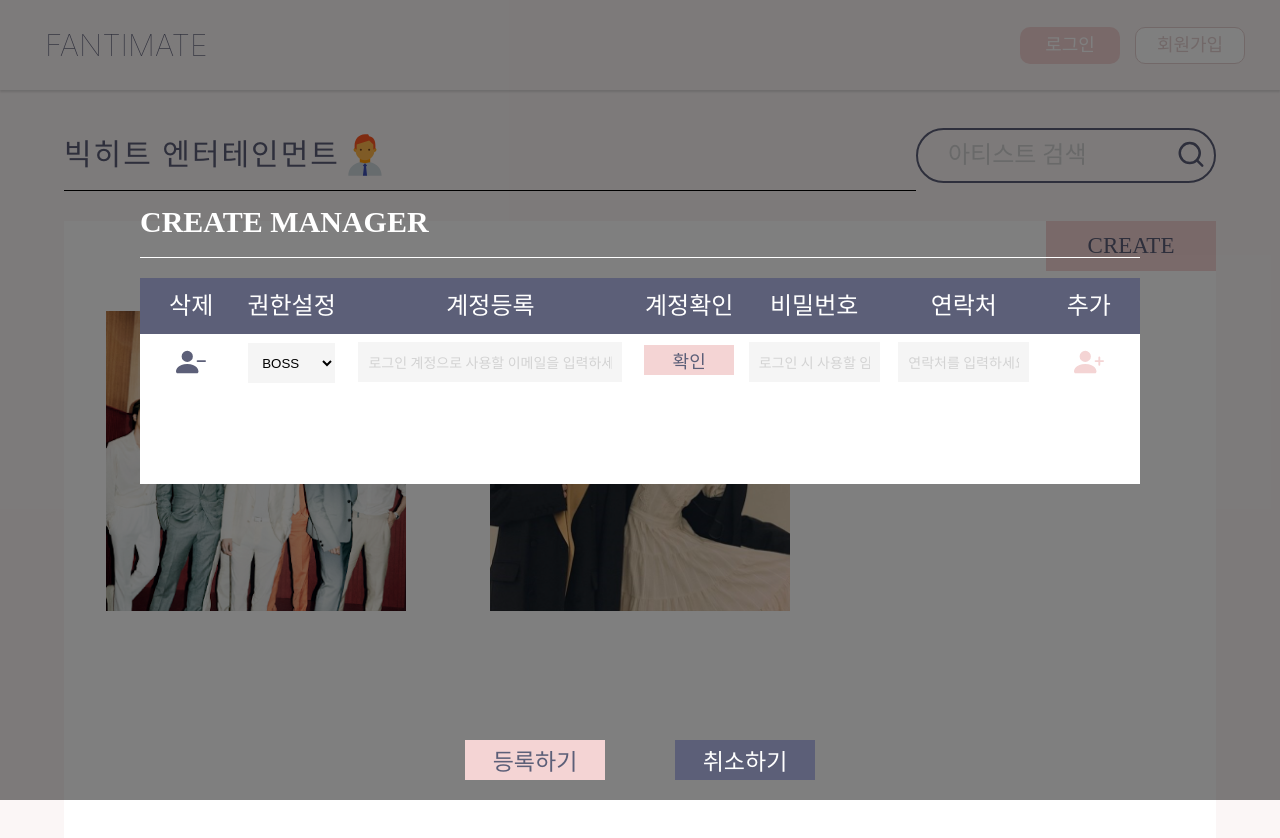
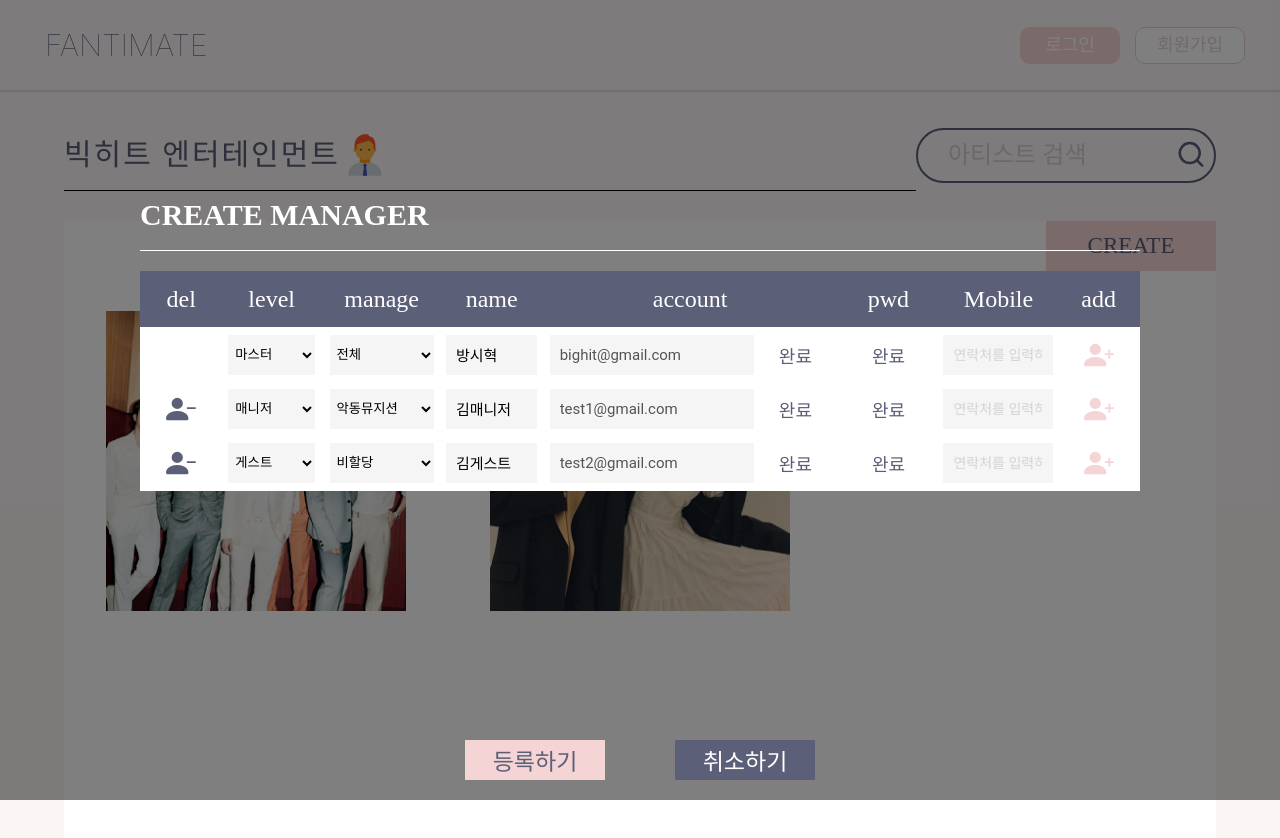
Before and after one commit to negyahu/negyahu-front, a React (Create React App) app: page /agency/1/artists in a window 1280 px wide. Both pictures are taken after a click on the element 364 px from the left and 155 px from the top of the page. Shown: the top 838 px of the page. Built offline with nearby package versions, Linux system fonts and the light colour scheme; a web font is replaced by a local one.

Commit message:
매니저 추가/삭제 구현중

```diff
--- a/src/_actions/artists.js
+++ b/src/_actions/artists.js
@@ -33,3 +33,6 @@ export const GET_MEMBER_ERROR = 'artists/GET_MEMBER_ERROR';
 
 // 등록 취소시 데이터 정보 지우기
 export const INITIAL_ARTIST = 'artists/INITIAL_ARTIST';
+
+// 매니저 껍데기 추가
+export const CREATE_MANAGER_TR = 'artists/CREATE_MANAGER_TR';
--- a/src/_reducers/artists.js
+++ b/src/_reducers/artists.js
@@ -85,6 +85,14 @@ export default function artists(state = initialState, action) {
         case actions.GET_MEMBER_SUCCESS:
         case actions.GET_MEMBER_ERROR:
             return getMemberByIdReducer(state, action)
+        case actions.CREATE_MANAGER_TR:
+            return {
+                ...state,
+                managers: {
+                    ...state.managers,
+                    data: state.managers.data.concat(action.manager)
+                }
+            }
         case actions.INITIAL_ARTIST:
             return {
                 ...state,
--- a/src/_reducers/openModules.js
+++ b/src/_reducers/openModules.js
@@ -28,7 +28,10 @@ const initialState = {
     },
     create: {
         artist: false,
-        managers: false,
+        managers: {
+            open: false,
+            data: null
+        },
     }
 }
 
@@ -185,7 +188,11 @@ export default function openModulesReducer(state = initialState, action) {
                 ...state,
                 create: {
                     ...state.create,
-                    managers: !state.create.managers
+                    managers: {
+                        ...state.create.managers,
+                        open: !state.create.managers.open,
+                        data: action.data
+                    }
                 }
             }
         default:
--- a/src/api/artists.js
+++ b/src/api/artists.js
@@ -110,20 +110,29 @@ const agencies = [
             {
                 id: 1,  // 보내지말고
                 email: 'bighit@gmail.com',
-                name: '',
+                name: '방시혁',
                 password: '1234',
-                mobile: '',
-                level: 'manager',
-                artistId: 1,
+                mobile: '010-1234-1234',
+                level: 'boss',
+                artistId: 0,
             },
             {
                 id: 2,
-                email: 'test@gmail.com',
-                name: '',
+                email: 'test1@gmail.com',
+                name: '김매니저',
                 password: '1234',
-                mobile: '',
+                mobile: '010-1234-1234',
                 level: 'manager',
                 artistId: 2,
+            },
+            {
+                id: 3,
+                email: 'test2@gmail.com',
+                name: '김게스트',
+                password: '1234',
+                mobile: '010-3211-3211',
+                level: 'imployee',
+                artistId: 999,
             },
         ],
     },
@@ -259,9 +268,7 @@ export const getMemberById = async (agencyId, artistId, memberId) => {
 
 // 소속사 매니저 불러오기
 export const getManagers = async (agencyId) => {
-    return agencies.filter(agency => {
-        return agency.id === agencyId && agency.managers
-    })
+    return agencies.find(agency => agency.id === agencyId).managers.filter(manager => manager)
 }
 
 
--- a/src/components/scss/agency/CreateManagers.scss
+++ b/src/components/scss/agency/CreateManagers.scss
@@ -43,7 +43,7 @@
     .tableBody {
         width: 1000px;
         min-height: 150px;
-        max-height: 300px;
+        max-height: 500px;
         height: auto;
         overflow-y: scroll;
         background-color: white;
@@ -61,19 +61,48 @@
             width: 100%;
             height: auto;
             td {
-                line-height: 50px;
+                height: 50px;
                 text-align: center;
                 select {
                     width: 90%;
                     height: 40px;
                     outline: none;
                     border: none;
-                    padding-left: 10px;
+                    padding-left: 3px;
                     box-sizing: border-box;
                     background-color: #f5f5f5;
                 }
+                .checkAccount {
+                    width: 100%;
+                    height: 100%;
+                    display: flex;
+                    justify-content: space-evenly;
+                    align-items: center;
+                    margin: 0;
+                    padding: 0;
+                    // border: 1px solid red;
+                    input {
+                        width: 70%;
+                        height: 40px;
+                        box-sizing: border-box;
+                        outline: none;
+                        border: none;
+                        background-color: #f5f5f5;
+                        padding: 0 10px;
+
+                        font-family: Roboto;
+                        font-style: normal;
+                        font-weight: normal;
+                        font-size: 15px;
+
+                        &::placeholder {
+                            font-size: 14px;
+                            color: lightgray;
+                        }
+                    }
+                }
                 input {
-                    width: 90%;
+                    width: 95%;
                     height: 40px;
                     box-sizing: border-box;
                     outline: none;
@@ -84,8 +113,8 @@
                     font-family: Roboto;
                     font-style: normal;
                     font-weight: normal;
-                    font-size: 16px;
-
+                    font-size: 15px;
+                    // border: 1px solid red;
                     &::placeholder {
                         font-size: 14px;
                         color: lightgray;
@@ -93,7 +122,7 @@
                 }
                 button {
                     background: #F4D4D4;
-                    width: 90px;
+                    width: 70px;
                     height: 30px;
                     font-family: Yoon Minguk;
                     font-style: normal;
--- a/src/components/views/Agency/ApplyArtists.js
+++ b/src/components/views/Agency/ApplyArtists.js
@@ -74,13 +74,17 @@ function ApplyArtists({ history, match }) {
         setSearchArtist('')
     }
 
+    const onGetManagers = () => {
+        dispatch({ type: OPEN_MANAGERS, data: data })
+    }
+
     return (
         <>
         {
             openModule.common.chooseMenu.open && <ChooseMenu />
         }
         {
-            openModule.create.managers && <CreateManagers />
+            openModule.create.managers.open && <CreateManagers />
         }
         <section className="registerArtistsContainer">
             <div className="headerContainer">
@@ -88,7 +92,7 @@ function ApplyArtists({ history, match }) {
                     {agency.agencyName}
                     <IconContainer
                         size="50px"
-                        onClick={() => {dispatch({ type: OPEN_MANAGERS })}}
+                        onClick={onGetManagers}
                     >
                         <FcManager />
                     </IconContainer>
--- a/src/components/views/Agency/CreateManagers.js
+++ b/src/components/views/Agency/CreateManagers.js
@@ -5,23 +5,42 @@ import { onEmailCheckHandler } from '../../../utils/functionUtils';
 import BackgroundBlur from '../Common/Background';
 import '../../scss/agency/CreateManagers.scss';
 import { IconContainer } from '../Common/Components';
-import { useDispatch } from 'react-redux';
+import { useDispatch, useSelector } from 'react-redux';
 import { OPEN_MANAGERS } from '../../../_actions/openModules';
+import { useEffect } from 'react';
+import { getManagers } from '../../../_reducers/artists';
+import Loading from '../Common/Loading';
+import { CREATE_MANAGER_TR } from '../../../_actions/artists';
 
 function CreateManagers({ match }) {
-    console.log(match)
+    const { data, loading, error } = useSelector(state => state.artists.managers);
+    const artists = useSelector(state => state.openModules.create.managers.data);
     const dispatch = useDispatch();
-    const [ManagerEmail, setManagerEmail] = useState('');
-    const [Password, setPassword] = useState('');
-    const [Mobile, setMobile] = useState('');
+    const [ManagerEmail, setManagerEmail] = useState(new Array());
+    const [ManagerName, setManagerName] = useState(new Array());
+    const [Level, setLevel] = useState(new Array());
+    const [Manage, setManage] = useState(new Array());
+    const [Password, setPassword] = useState(new Array());
+    const [Mobile, setMobile] = useState(new Array());
     const checkEmailButton = useRef(new Array());
+    const checkPasswordButton = useRef(new Array());
+    const cloneChildNode = useRef(new Array());
+    const parentNode = useRef();
+    const agencyId = parseInt(match.params.agencyId, 10)
 
-    const onChangeEmail = (e) => {
+    useEffect(() => {
+        dispatch(getManagers(agencyId))
+    }, [dispatch, getManagers, agencyId])
+
+    if (loading || !data) return <Loading />
+    if (error) return <div>에러</div>
+
+    const onChangeEmail = (e, i) => {
         setManagerEmail(e.currentTarget.value)
-        checkEmailButton.current.style.backgroundColor = "#F4D4D4"
-        checkEmailButton.current.style.borderColor = "#F4D4D4"
-        checkEmailButton.current.innerHTML = "확인"
-        checkEmailButton.current.disabled = false
+        checkEmailButton.current[i].style.backgroundColor = "#F4D4D4"
+        checkEmailButton.current[i].style.borderColor = "#F4D4D4"
+        checkEmailButton.current[i].innerHTML = "확인"
+        checkEmailButton.current[i].disabled = false
     }
 
     const onBackHistory = () => {
@@ -31,6 +50,28 @@ function CreateManagers({ match }) {
         }
     }
 
+    const onPasswordCheckHandler = (email, button, isPassword) => {
+        setPassword('1234')
+        alert('임시비밀번호가 발급되었습니다. 계정등록시 이메일로 전송됩니다')
+        button.style.backgroundColor = "white"
+        button.style.borderColor = "white"
+        button.innerHTML = "발급"
+        button.disabled = 'disabled'
+    }
+
+    const onCreateManager = (e, i) => {
+        const manager = {
+            id: '',
+            name: '',
+            email: '',
+            password: '',
+            mobile: '',
+            level: '',
+            artistId: 999,
+        }
+        dispatch({ type: CREATE_MANAGER_TR, manager: manager})
+    }
+
     return (
         <BackgroundBlur>
             <div className="artistManagerContainer">
@@ -38,73 +79,112 @@ function CreateManagers({ match }) {
                 <div className="tableHeader">
                     <table className="table">
                         <colgroup>
+                            <col width="8%"/>
                             <col width="10%"/>
+                            <col width="12%"/>
                             <col width="10%"/>
                             <col width="30%"/>
                             <col width="10%"/>
-                            <col width="15%"/>
-                            <col width="15%"/>
-                            <col width="10%"/>
+                            <col width="12%"/>
+                            <col width="8%"/>
                         </colgroup>
-                        <tbody>
+                        <thead>
                             <tr>
-                                <td>삭제</td>
-                                <td>권한설정</td>
-                                <td>계정등록</td>
-                                <td>계정확인</td>
-                                <td>비밀번호</td>
-                                <td>연락처</td>
-                                <td>추가</td>
+                                <td>del</td>
+                                <td>level</td>
+                                <td>manage</td>
+                                <td>name</td>
+                                <td>account</td>
+                                <td>pwd</td>
+                                <td>Mobile</td>
+                                <td>add</td>
                             </tr>
-                        </tbody>
+                        </thead>
                     </table>
                 </div>
                 <div className="tableBody">
                     <table className="table">
                         <colgroup>
+                            <col width="8%"/>
                             <col width="10%"/>
+                            <col width="12%"/>
                             <col width="10%"/>
                             <col width="30%"/>
                             <col width="10%"/>
-                            <col width="15%"/>
-                            <col width="15%"/>
-                            <col width="10%"/>
+                            <col width="12%"/>
+                            <col width="8%"/>
                         </colgroup>
-                        <tbody>
-                            <tr>
+                        <tbody ref={parentNode}>
+                        {
+                            data.map((manager, i) => {
+                                return (
+                                <tr key={manager.id} ref={e => {cloneChildNode.current[i] = e}}>
                                     <td>
+                                        {
+                                            i !== 0
+                                            &&
                                             <IconContainer size="30px" color="#5C5F78">
                                                 <BsPersonDashFill />
                                             </IconContainer>
+                                        }
                                     </td>
                                     <td>
                                         <select>
-                                        <option value="boss">BOSS</option>
-                                        <option value="manager">MANAGER</option>
-                                        <option value="imployee">IMPLOYEE</option>
+                                            <option selected={manager.level === '' ? true : false}>권한</option>
+                                            <option value="boss" selected={manager.level === 'boss' ? true : false}>마스터</option>
+                                            <option value="manager" selected={manager.level === 'manager' ? true : false}>매니저</option>
+                                            <option value="imployee" selected={manager.level === 'imployee' ? true : false}>게스트</option>
+                                        </select>
+                                    </td>
+                                    <td>
+                                        <select>
+                                            <option value="" selected={manager.artistId === 0 ? true : false}>전체</option>
+                                            {
+                                                artists.map(artist => {
+                                                    return (
+                                                        <option
+                                                            value={artist.nameEN}
+                                                            selected={manager.artistId === artist.id ? true : false}
+                                                            key={artist.id}
+                                                        >{artist.nameKR}</option>
+                                                    )
+                                                })
+                                            }
+                                            <option value="" selected={manager.artistId === 999 ? true : false}>비할당</option>
                                         </select>
                                     </td>
                                     <td>
                                         <input
-                                        type="email"
-                                        value={ManagerEmail}
-                                        placeholder="로그인 계정으로 사용할 이메일을 입력하세요"
-                                        onChange={onChangeEmail}
+                                            type="text"
+                                            value={manager.name ? manager.name : ManagerName}
+                                            placeholder="이름을 입력하세요"
+                                            onChange={(e) => {setManagerName(e.currentTarget.value)}}
                                         />
                                     </td>
                                     <td>
+                                        <div className="checkAccount">
+                                            <input
+                                                type="email"
+                                                value={manager.email ? manager.email : ManagerEmail}
+                                                placeholder="로그인 계정으로 사용할 이메일을 입력하세요"
+                                                disabled={manager.email ? true : false}
+                                                onChange={(e) => {onChangeEmail(e, i)}}
+                                            />
                                             <button
-                                        ref={checkEmailButton}
-                                        onClick={(e) => {onEmailCheckHandler(ManagerEmail, checkEmailButton.current, setManagerEmail)}}
-                                    >확인</button>
+                                                ref={e => {checkEmailButton.current[i] = e}}
+                                                onClick={(e) => {onEmailCheckHandler(ManagerEmail, checkEmailButton.current[i], setManagerEmail)}}
+                                                disabled={manager.email ? true : false}
+                                                style={manager.email ? {backgroundColor: 'white', borderColor: 'white'} : {backgroundColor: '#f4d4d4', borderColor: '#f4d4d4'}}
+                                            >{manager.email ? '완료' : '확인'}</button>
+                                        </div>
                                     </td>
                                     <td>
-                                    <input
-                                        type="text"
-                                        value={Password}
-                                        placeholder="로그인 시 사용할 임시 비밀번호를 입력하세요"
-                                        onChange={(e) => {setPassword(e.currentTarget.value)}}
-                                    />
+                                        <button
+                                            ref={e => {checkPasswordButton.current[i] = e}}
+                                            onClick={(e) => {onPasswordCheckHandler(ManagerEmail, checkPasswordButton.current[i], manager.password)}}
+                                            disabled={manager.password ? true : false}
+                                            style={manager.password ? {backgroundColor: 'white', borderColor: 'white'} : {backgroundColor: '#f4d4d4', borderColor: '#f4d4d4'}}
+                                        >{manager.password ? '완료' : '발급'}</button>
                                     </td>
                                     <td>
                                         <input
@@ -116,10 +196,13 @@ function CreateManagers({ match }) {
                                     </td>
                                     <td>
                                         <IconContainer size="30px" color="#F4D4D4">
-                                        <BsPersonPlusFill />
+                                            <BsPersonPlusFill onClick={(e) => {onCreateManager(e, i)}}/>
                                         </IconContainer>
                                     </td>
                                 </tr>
+                                )
+                            })
+                        }
                         </tbody>
                     </table>
                 </div>
```
Lines whose indentation alone changed are shown as unchanged.
